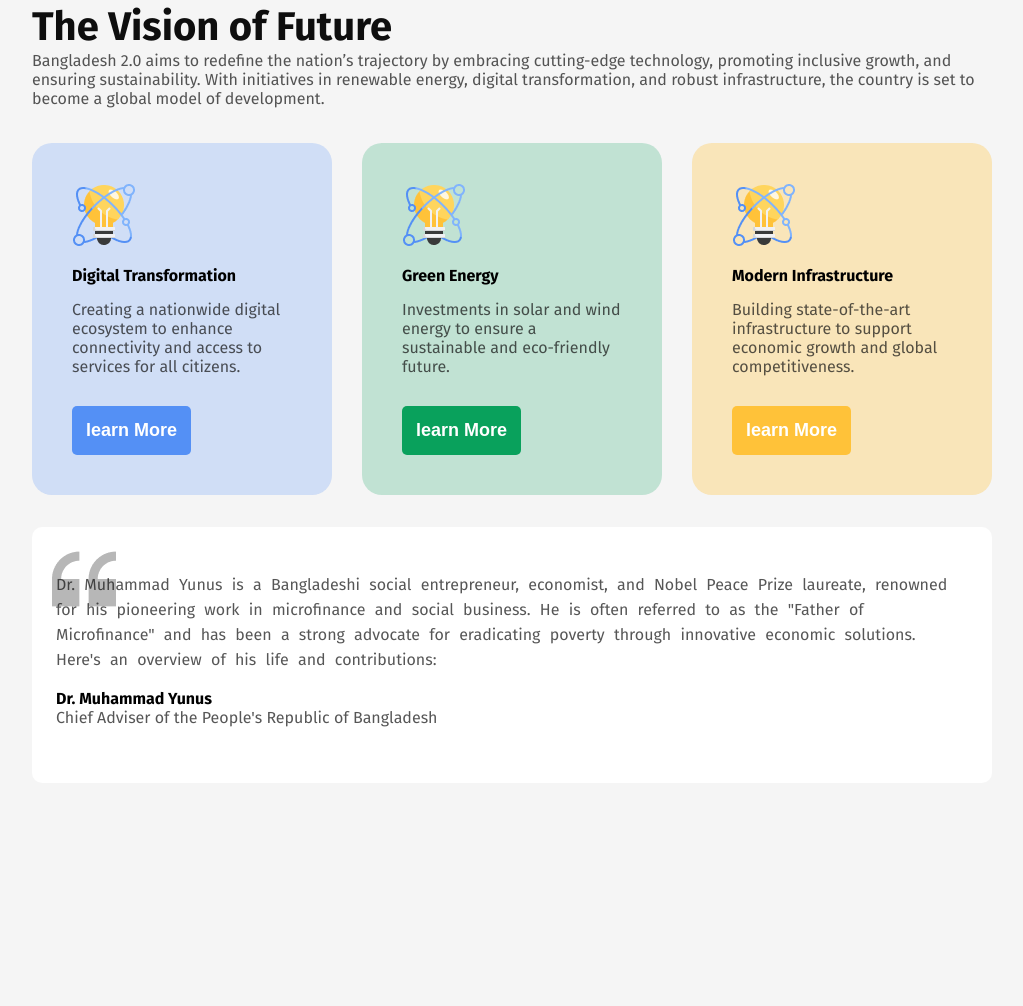
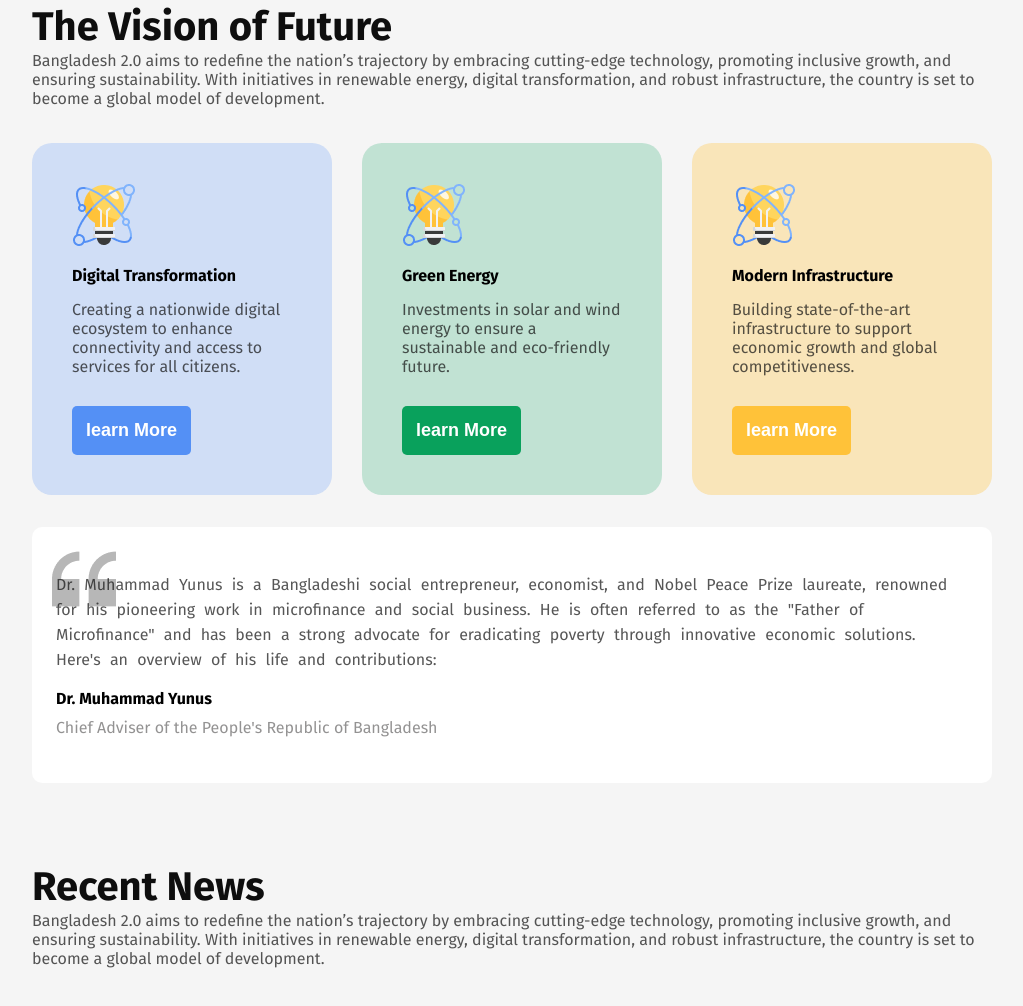
Before and after one commit to palsourov/P_HeroAssigenment, a plain HTML site: page index.html in a window 1280 px wide. Shown: the part 707-1713 px from the top of the page, without its empty margins (128-1151 px from the left). Before the commit the page ends 1570 px from the top, so only its background shows below. Drawn offline with Linux system fonts and the light colour scheme.

Commit message:
upload  recent news section

```diff
--- a/Style.css
+++ b/Style.css
@@ -137,3 +137,8 @@ body{
 .news h4{
     margin-top: 17px;
 }
+
+/* Recent_News section */
+.Recent_News {
+    margin-top:80px;
+}
--- a/index.html
+++ b/index.html
@@ -77,9 +77,15 @@
                 <p>Dr. Muhammad Yunus is a Bangladeshi social entrepreneur, economist, and Nobel Peace Prize laureate, renowned for his pioneering work in microfinance and social business. He is often referred to as the "Father of Microfinance" and has been a strong advocate for eradicating poverty through innovative economic solutions. Here's an overview of his life and contributions:</p>
              </div>
              <h4>Dr. Muhammad Yunus</h4>
-            <P>Chief Adviser of the People's Republic of Bangladesh</P>
+            <P style="color:rgba(101, 100, 100, 0.7);margin-top:10px;">Chief Adviser of the People's Republic of Bangladesh</P>
         </div>
          </section>
+         <!-- Recent News section -->
+          <section class="Recent_News">
+            <h2>Recent News</h2>
+            <p>Bangladesh 2.0 aims to redefine the nation’s trajectory by embracing cutting-edge technology, promoting inclusive growth, and ensuring sustainability. With initiatives in renewable energy, digital transformation, and robust infrastructure, the country is set to become a global model of development.</p>
+
+          </section>
     </section>
     </body>
     <footer>
```
